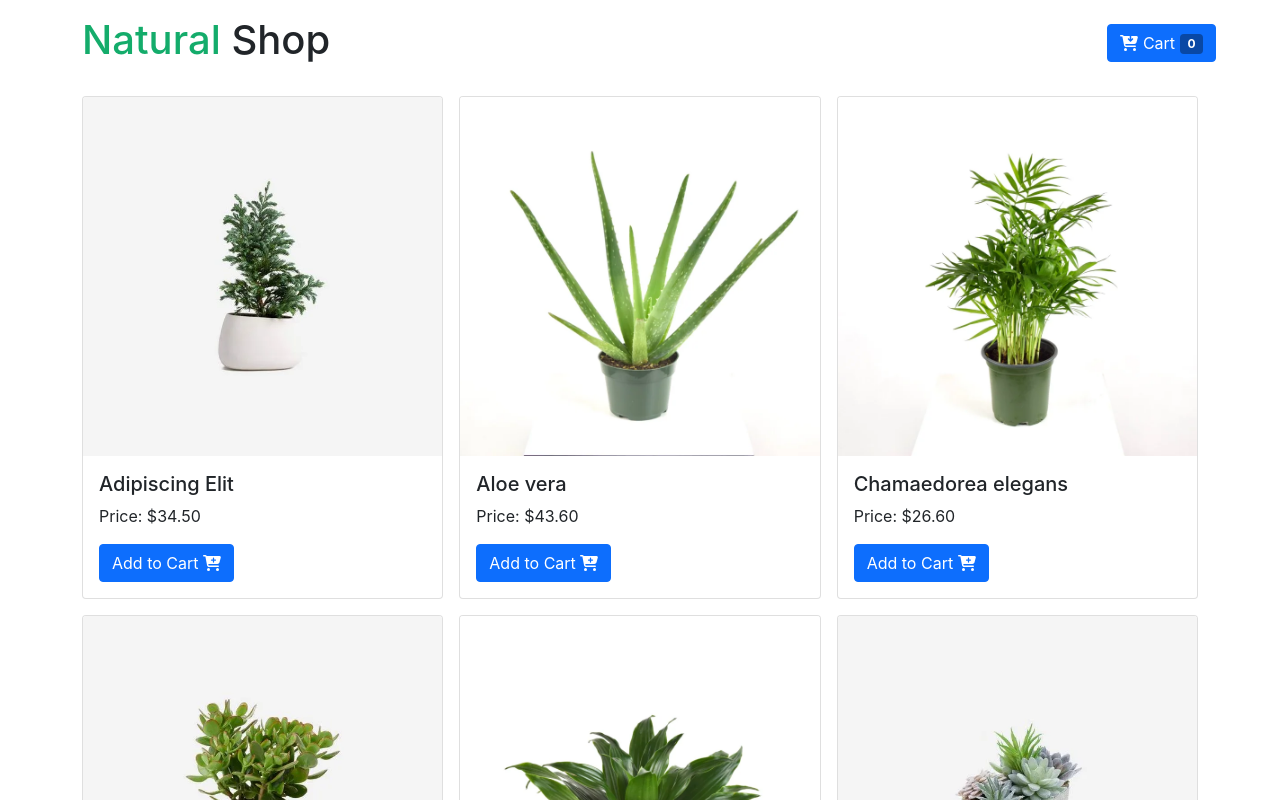
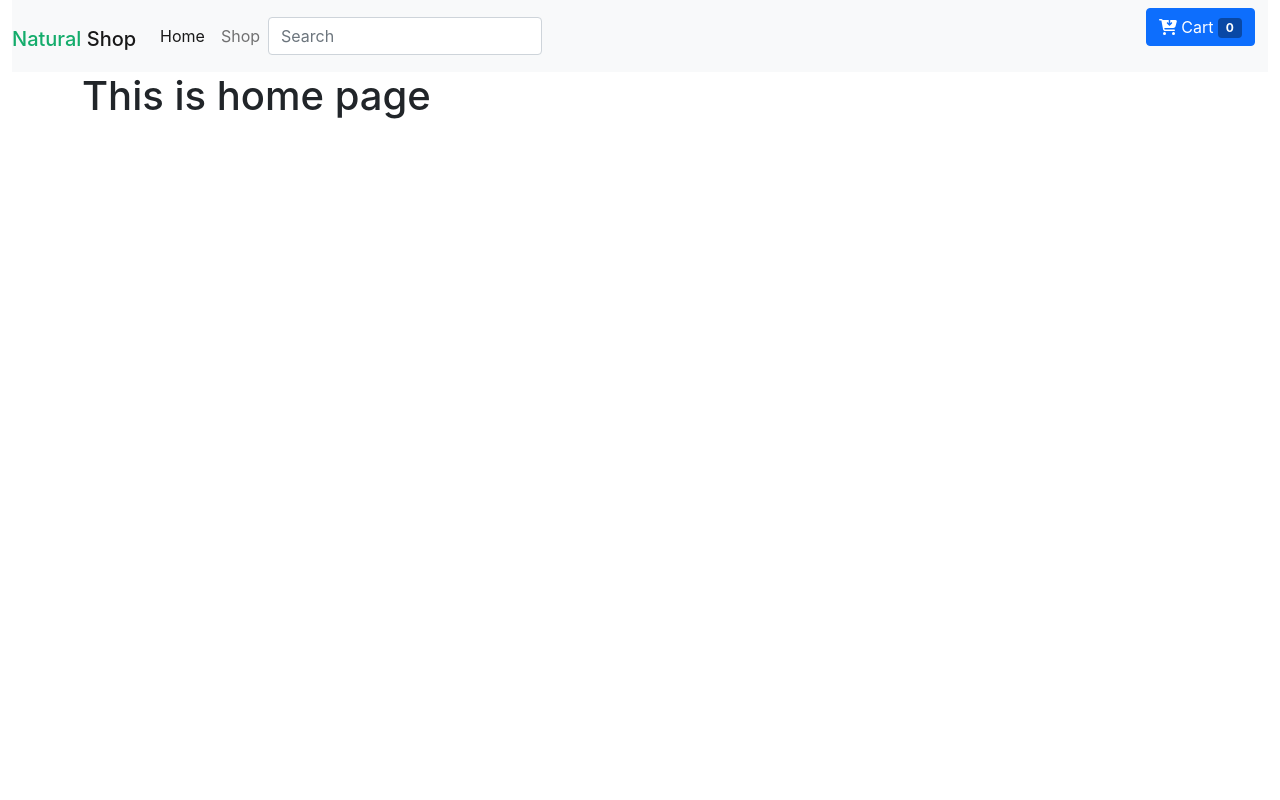
Before and after one commit to mak-alamin/natural-shop, a React (Create React App) app: page / in a window 1280 px wide. Shown: the top 800 px of the page. Built offline with nearby package versions, Linux system fonts and the light colour scheme.

Commit message:
added react router

```diff
--- a/src/App.js
+++ b/src/App.js
@@ -1,10 +1,80 @@
+import { useEffect, useState } from "react";
+import { Route, Routes } from "react-router-dom";
 import "./App.css";
+import About from "./components/About/About";
+import Header from "./components/Header/Header";
+import Home from "./components/Home/Home";
 import Shop from "./components/Shop/Shop";
 
 function App() {
+  const [products, setProducts] = useState([]);
+  const [cart, setCart] = useState([]);
+  const [choosenItem, setChoosenItem] = useState([]);
+  const [cartTarget, setCartTarget] = useState("#offcanvasRight");
+
+  useEffect(() => {
+    fetch("data.json")
+      .then((res) => res.json())
+      .then((data) => {
+        setProducts(data);
+      });
+  }, []);
+
+  const handleAddToCart = (selectedProduct) => {
+    // const exists = cart.find(
+    //   (product) => product["_id"] === selectedProduct["_id"]
+    // );
+
+    let newCart = [...cart];
+    newCart = [...cart, selectedProduct];
+    setCart(newCart);
+    setCartTarget("");
+  };
+
+  const randomItem = (items) => {
+    return items[Math.floor(Math.random() * items.length)];
+  };
+
+  const chooseItem = () => {
+    if (cart.length > 2) {
+      setChoosenItem(randomItem(cart));
+    } else {
+      setChoosenItem(randomItem(products));
+    }
+  };
+
+  const resetCart = () => {
+    setCart([]);
+    setChoosenItem([]);
+  };
+
   return (
-    <div className="container mt-3">
-      <Shop></Shop>
+    <div>
+      <Header
+        cart={cart}
+        resetCart={resetCart}
+        chooseItem={chooseItem}
+        choosenItem={choosenItem}
+      ></Header>
+
+      <Routes>
+        <Route path="/" element={<Home></Home>}></Route>
+
+        <Route path="/home" element={<Home></Home>}></Route>
+
+        <Route path="/about" element={<About></About>}></Route>
+
+        <Route
+          path="/shop"
+          element={
+            <Shop
+              products={products}
+              handleAddToCart={handleAddToCart}
+              cartTarget={cartTarget}
+            ></Shop>
+          }
+        ></Route>
+      </Routes>
     </div>
   );
 }
--- /dev/null
+++ b/src/components/About/About.js
@@ -0,0 +1,7 @@
+import React from "react";
+
+const About = () => {
+  return <div className="container">This is about page</div>;
+};
+
+export default About;
--- a/src/components/Cart/Cart.js
+++ b/src/components/Cart/Cart.js
@@ -11,7 +11,7 @@ const Cart = ({ cart, resetCart, chooseItem, choosenItem }) => {
 
   const [flip, set] = useState(false);
   const props = useSpring({
-    to: { right: -14 },
+    to: { right: 50 },
     from: { right: 14 },
     reverse: flip,
     delay: 1000,
--- a/src/components/CartItem/CartItem.js
+++ b/src/components/CartItem/CartItem.js
@@ -3,11 +3,9 @@ import React from "react";
 const CartItem = ({ item }) => {
   const { name, picture } = item;
   return (
-    <div>
-      <p>
-        <img src={picture} alt="" width="60" />
-        <strong className="ms-3">{name}</strong>
-      </p>
+    <div className="cartItem">
+      <img src={picture} alt="" width="60" />
+      <strong className="ms-3">{name}</strong>
     </div>
   );
 };
--- a/src/components/ChooseItem/ChooseItem.js
+++ b/src/components/ChooseItem/ChooseItem.js
@@ -7,10 +7,10 @@ const ChooseItem = ({ item }) => {
     return (
       <div className="mt-5">
         <h3>Choosen for you</h3>
-        <p>
+        <div className="cartItem">
           <img src={picture} alt="" width="60" />
           <strong className="ms-3">{name}</strong>
-        </p>
+        </div>
       </div>
     );
   }
--- /dev/null
+++ b/src/components/Header/Header.js
@@ -0,0 +1,60 @@
+import React from "react";
+import { NavLink } from "react-router-dom";
+import Cart from "../Cart/Cart";
+
+const Header = ({ cart, resetCart, chooseItem, choosenItem }) => {
+  return (
+    <div className="container-fluid">
+      <nav className="navbar navbar-expand-lg navbar-light bg-light">
+        <h1 className="siteName">
+          <NavLink to="/" className={"navbar-brand"}>
+            <span className="primary-text">Natural</span> Shop
+          </NavLink>
+        </h1>
+        <button
+          className="navbar-toggler"
+          type="button"
+          data-toggle="collapse"
+          data-target="#navbarSupportedContent"
+          aria-controls="navbarSupportedContent"
+          aria-expanded="false"
+          aria-label="Toggle navigation"
+        >
+          <span className="navbar-toggler-icon"></span>
+        </button>
+
+        <div className="collapse navbar-collapse" id="navbarSupportedContent">
+          <ul className="navbar-nav mr-auto">
+            <li className="nav-item active">
+              <NavLink to="/" className="nav-link">
+                Home <span className="sr-only">(current)</span>
+              </NavLink>
+            </li>
+            <li className="nav-item">
+              <NavLink to="/shop" className="nav-link">
+                Shop
+              </NavLink>
+            </li>
+          </ul>
+          <form className="form-inline my-2 my-lg-0">
+            <input
+              className="form-control mr-sm-2"
+              type="search"
+              placeholder="Search"
+              aria-label="Search"
+            />
+          </form>
+        </div>
+      </nav>
+
+      <Cart
+        cart={cart}
+        resetCart={resetCart}
+        chooseItem={chooseItem}
+        choosenItem={choosenItem}
+      ></Cart>
+    </div>
+  );
+};
+
+export default Header;
--- /dev/null
+++ b/src/components/Home/Home.js
@@ -0,0 +1,11 @@
+import React from 'react';
+
+const Home = () => {
+    return (
+        <div className="container">
+            <h1>This is home page</h1>
+        </div>
+    );
+};
+
+export default Home;
--- a/src/components/Shop/Shop.js
+++ b/src/components/Shop/Shop.js
@@ -1,62 +1,9 @@
-import React, { useEffect, useState } from "react";
-import Cart from "../Cart/Cart";
+import React from "react";
 import Product from "../Product/Product";
 
-const Shop = () => {
-  const [products, setProducts] = useState([]);
-  const [cart, setCart] = useState([]);
-  const [choosenItem, setChoosenItem] = useState([]);
-  const [cartTarget, setCartTarget] = useState("#offcanvasRight");
-
-  useEffect(() => {
-    fetch("data.json")
-      .then((res) => res.json())
-      .then((data) => {
-        setProducts(data);
-      });
-  }, []);
-
-  const handleAddToCart = (selectedProduct) => {
-    // const exists = cart.find(
-    //   (product) => product["_id"] === selectedProduct["_id"]
-    // );
-
-    let newCart = [...cart];
-    newCart = [...cart, selectedProduct];
-    setCart(newCart);
-    setCartTarget("");
-  };
-
-  const randomItem = (items) => {
-    return items[Math.floor(Math.random() * items.length)];
-  };
-
-  const chooseItem = () => {
-    if (cart.length > 2) {
-      setChoosenItem(randomItem(cart));
-    } else {
-      setChoosenItem(randomItem(products));
-    }
-  };
-
-  const resetCart = () => {
-    setCart([]);
-    setChoosenItem([]);
-  };
-
+const Shop = ({ products, handleAddToCart, cartTarget }) => {
   return (
-    <div>
-      <h1 className="siteName">
-        <span className="primary-text">Natural</span> Shop
-      </h1>
-
-      <Cart
-        cart={cart}
-        resetCart={resetCart}
-        chooseItem={chooseItem}
-        choosenItem={choosenItem}
-      ></Cart>
-
+    <div className="container">
       <div className="row my-3 g-3">
         {products.map((product) => (
           <Product
--- a/src/index.js
+++ b/src/index.js
@@ -1,14 +1,17 @@
-import React from 'react';
-import ReactDOM from 'react-dom';
-import './index.css';
-import App from './App';
-import reportWebVitals from './reportWebVitals';
+import React from "react";
+import ReactDOM from "react-dom";
+import { BrowserRouter } from "react-router-dom";
+import App from "./App";
+import "./index.css";
+import reportWebVitals from "./reportWebVitals";
 
 ReactDOM.render(
-  <React.StrictMode>
-    <App />
-  </React.StrictMode>,
-  document.getElementById('root')
+  <BrowserRouter>
+    <React.StrictMode>
+      <App />
+    </React.StrictMode>
+  </BrowserRouter>,
+  document.getElementById("root")
 );
 
 // If you want to start measuring performance in your app, pass a function
```
